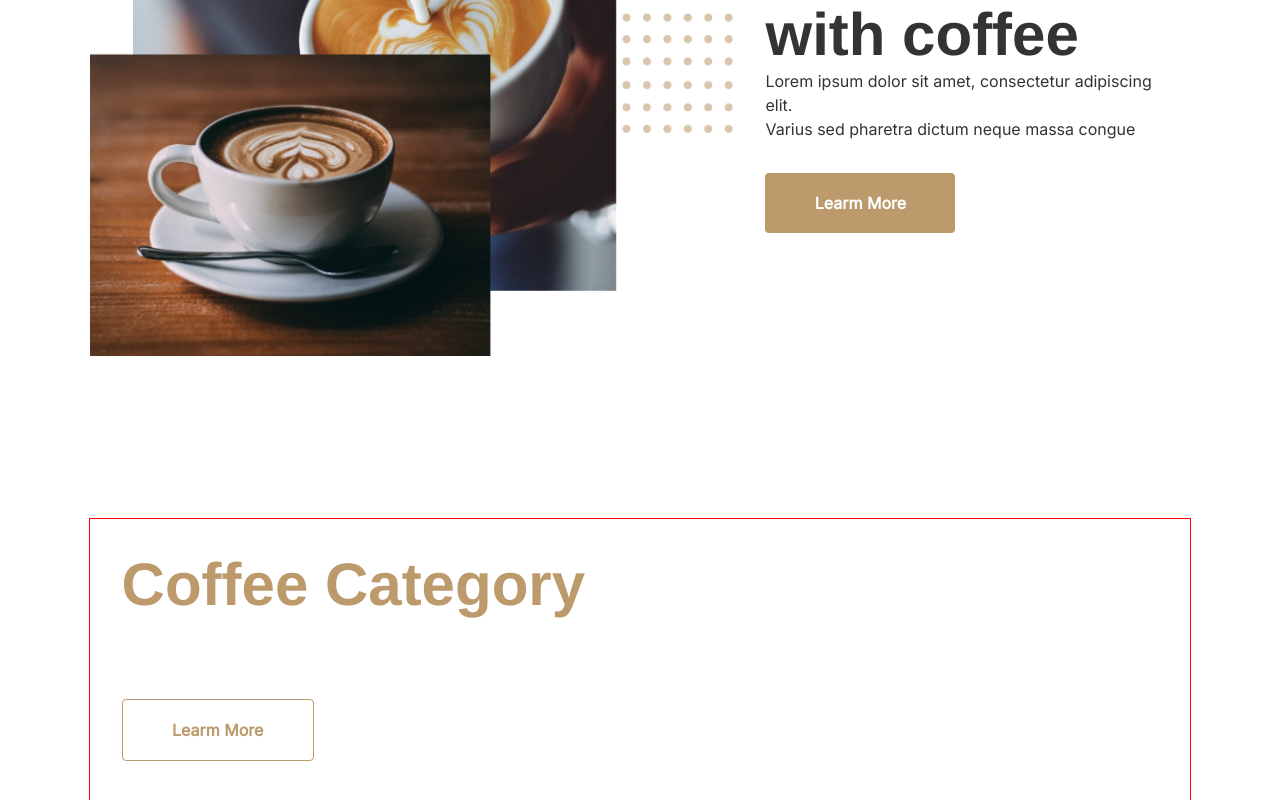
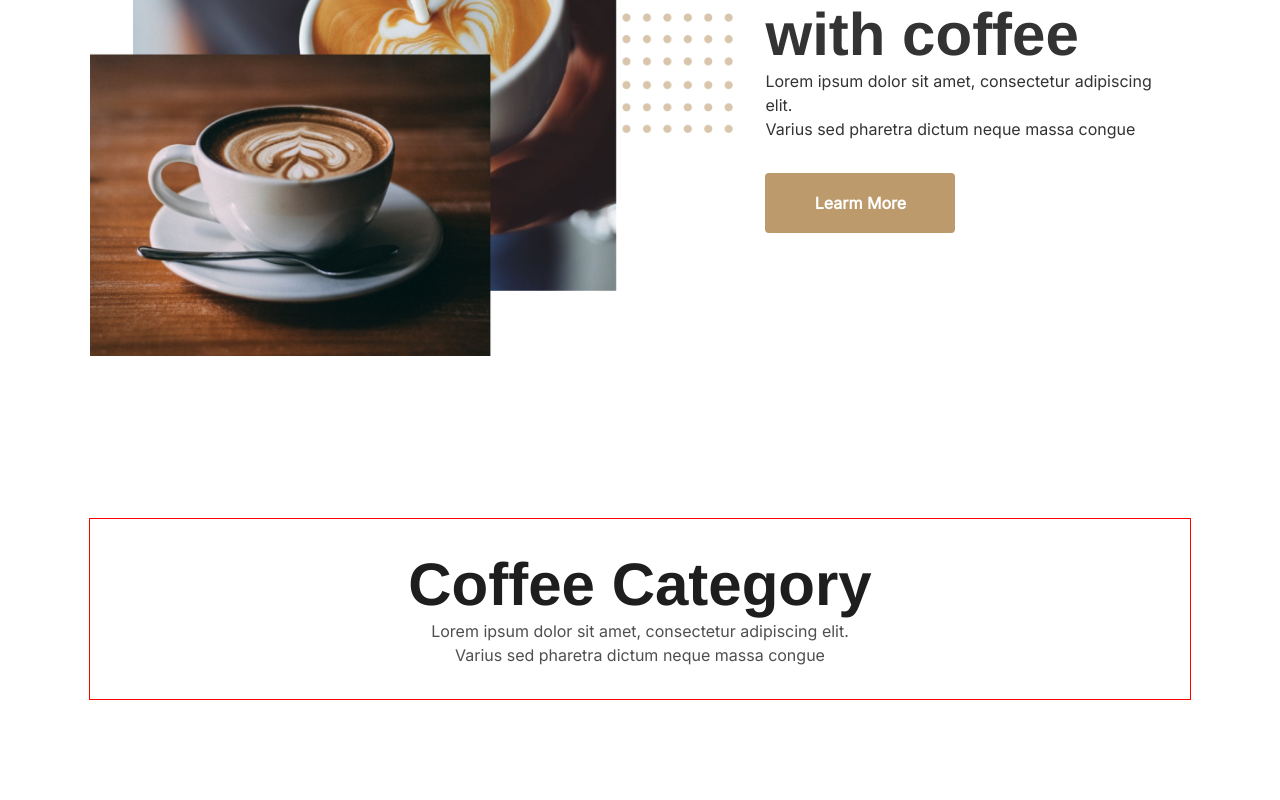
Before and after one commit to Elen-pollyc137/Elite-food-restaurant, a Next.js app: page /coffeeshop in a window 1280 px wide. Shown: the part 986-1786 px from the top of the page. Built offline with nearby package versions, Linux system fonts and the light colour scheme.

Commit message:
add: Criado um novo componente CategoryCoffee

```diff
--- a/src/styles-page/coffeeshop/CategoryCoffee/indes.jsx
+++ b/src/styles-page/coffeeshop/CategoryCoffee/indes.jsx
@@ -10,14 +10,12 @@ export default function CategoryCoffee() {
             Lorem ipsum dolor sit amet, consectetur adipiscing elit. <br />{" "}
             Varius sed pharetra dictum neque massa congue
           </p>
-
-          <div className={styles.box_btn}>
-            <div className={styles.box_button_trans}>
-              <a href="#">Learm More</a>
-            </div>
-          </div>
         </div>
-        <div className={styles.box_right}> </div>
+        <div className={styles.box_right}>
+          <div className={styles.box_cards}> </div>
+          <div className={styles.box_img}> </div>
+          <div className={styles.box_cards_right}> </div>
+        </div>
       </div>
     </section>
   );
--- a/src/styles-page/coffeeshop/CategoryCoffee/styles.module.scss
+++ b/src/styles-page/coffeeshop/CategoryCoffee/styles.module.scss
@@ -10,6 +10,10 @@
   border: 1px solid red;
 }
 .box_title {
+  display: flex;
+  align-items: center;
+  flex-direction: column;
+  text-align: center;
   padding: 2rem;
   h3 {
     font-family: var(--inter);
@@ -30,7 +34,7 @@
 
     /* Primary coffee */
 
-    color: #bc9a6c;
+    color: #1e1e1e;
   }
   p {
     font-family: var(--inter);
@@ -42,7 +46,7 @@
 
     /* fffffff */
 
-    color: #ffffff;
+    color: #4f4f4f;
   }
 }
 .box_btn {
```
